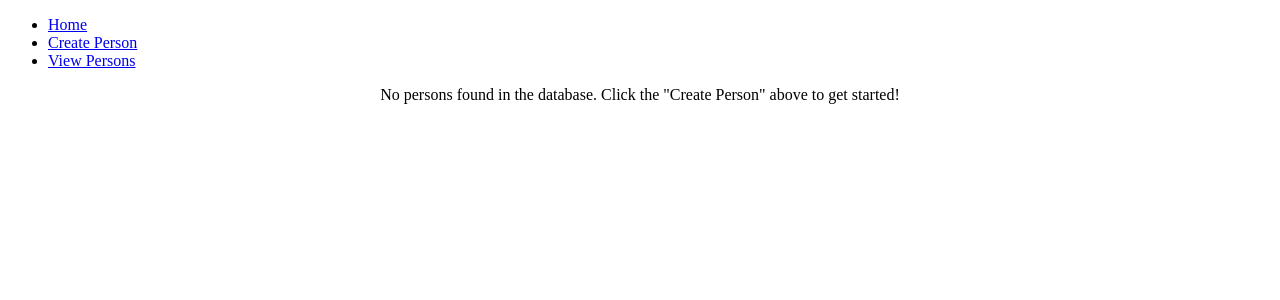
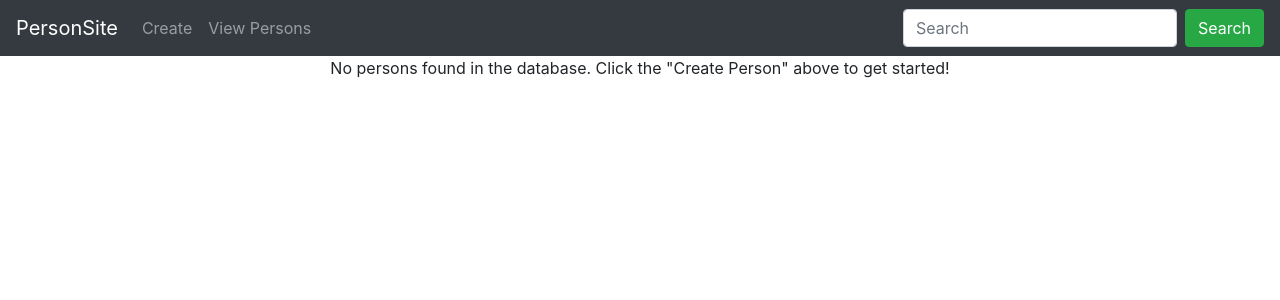
Before and after one commit to adrnmlgrto/playground_persons, a Django app: template person/templates/person/view.html in a window 1280 px wide. Shown: the top 300 px of the page. Run offline with Django 4.2, Linux system fonts and the light colour scheme; the template is opened without the code that fills it, so the values that code supplies are empty.

Commit message:
working create persons

```diff
--- a/person/api.py
+++ b/person/api.py
@@ -46,6 +46,12 @@ def get_person(request, person_id: int):
     return person
 
 
+# @router.get("/filter", response=list[PersonOut])
+# def get_persons(request, **kwargs):
+#     person_list = Person.objects.filter(**kwargs)
+#     return person_list
+
+
 # Get all Person Objects as List
 @router.get("/all", response=list[PersonOut])
 def get_all_person(request):
--- a/person/templates/person/base.html
+++ b/person/templates/person/base.html
@@ -2,15 +2,33 @@
 <html>
     <head>
         <meta charset="UTF-8">
+        <meta name="viewport" content="width=device-width, initial-scale=1">
+        <link rel="stylesheet" href="https://cdn.jsdelivr.net/npm/bootstrap@4.6.2/dist/css/bootstrap.min.css">
+        <script src="https://cdn.jsdelivr.net/npm/jquery@3.6.3/dist/jquery.slim.min.js"></script>
+        <script src="https://cdn.jsdelivr.net/npm/popper.js@1.16.1/dist/umd/popper.min.js"></script>
+        <script src="https://cdn.jsdelivr.net/npm/bootstrap@4.6.2/dist/js/bootstrap.bundle.min.js"></script>
         <title>{% block title %}Person Website{% endblock %}</title>
     </head>
     <body>
-        <nav>
-            <ul>
-                <li><a href="#">Home</a></li>
-                <li><a href="#">Create Person</a></li>
-                <li><a href="#">View Persons</a></li>
+
+        <nav class="navbar navbar-expand-sm bg-dark navbar-dark">
+            <!-- Brand/logo -->
+            <a class="navbar-brand" href="{% url 'person_list_view' %}">PersonSite</a>
+
+            <!-- Links -->
+            <ul class="navbar-nav">
+              <li class="nav-item">
+                <a class="nav-link" href="{% url 'person_create' %}">Create</a>
+              </li>
+              <li class="nav-item">
+                <a class="nav-link" href="#">View Persons</a>
+              </li>
             </ul>
+
+            <form class="form-inline ml-auto" action="/action_page.php">
+                <input class="form-control mr-sm-2" type="text" placeholder="Search">
+                <button class="btn btn-success" type="submit">Search</button>
+            </form>
         </nav>
 
         <main>
--- a/person/templates/person/view.html
+++ b/person/templates/person/view.html
@@ -1,4 +1,4 @@
-{% extends "base.html" %}
+{% extends "person/base.html" %}
 
 {% block title %}
   List | Person Website
@@ -7,24 +7,38 @@
 
 {% block content %}
   {% if persons %}
-    <h1>List of Persons</h1>
 
-    <div class="card-deck">
+    {% with counter=0 %}
+    <div class="card-deck m-2 p-1">
       {% for person in persons %}
+        {% if forloop.counter0|divisibleby:"4" %}
+          </div>
+          <div class="card-deck m-2 p-3">
+        {% endif %}
+        {% with counter=counter|add:"1" %}
         <div class="card">
           <div class="card-body">
             <h5 class="card-title">{{ person.f_name }} {{ person.m_name }} {{ person.l_name }}</h5>
-            <p class="card-text">{{ person.sex }}</p>
+            {% if not person.is_female and not person.other %}
+            <p class="card-text">Sex: MALE</p>
+            {% elif not person.is_male and not person.other %}
+            <p class="card-text">Sex: FEMALE</p>
+            {% else %}
+            <p class="card-text">Sex: PREFER NOT TO SAY</p>
+            {% endif %}
           </div>
           <div class="card-footer">
             <div style="text-align: center;">
-              <a href="{% url 'update_person' person.id %}" class="btn btn-primary">UPDATE</a>
-              <a href="{% url 'delete_person' person.id %}" class="btn btn-danger">DELETE</a>
+              <a href="{% url 'person_update' person.id %}" class="btn btn-primary">UPDATE</a>
+              <a href="{% url 'person_delete' person.id %}" class="btn btn-danger">DELETE</a>
             </div>
           </div>
         </div>
+        {% endwith %}
       {% endfor %}
     </div>
+    {% endwith %}
+
   {% else %}
     <div style="text-align: center;">
       <p>No persons found in the database. Click the "Create Person" above to get started!</p>
--- a/person/urls.py
+++ b/person/urls.py
@@ -3,5 +3,7 @@ from . import views
 
 urlpatterns = [
     path('home/', views.homepage, name='person_list_view'),
-    # path('create/', views.)
+    path('create/', views.new_person, name='person_create'),
+    path('<int:pk>/update/', views.person_update, name='person_update'),
+    path('<int:pk>/delete/', views.person_delete, name='person_delete'),
 ]
```
Also changed, not shown: person/templates/person/create.html (+8 -7 lines), person/templates/person/delete_success.html (added, +20 -0 lines), person/views.py (+36 -7 lines), db.sqlite3.
